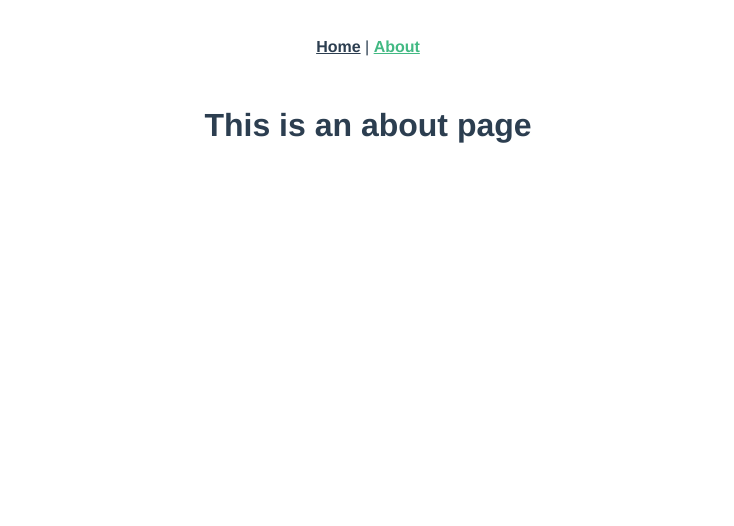
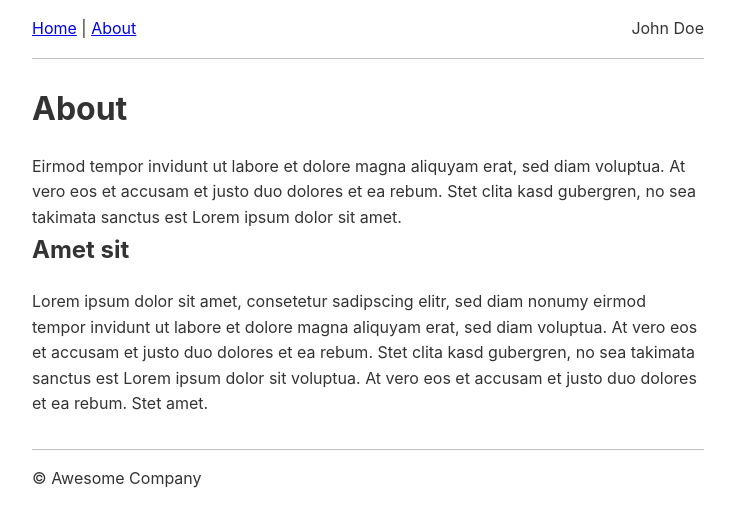
Before and after one commit to nayminhtwe/1875_Baydin_PWA, a Vue app: page /about in a window 1280 px wide. Shown: the top 526 px of the page, without its empty margins (272-1006 px from the left). Built offline with nearby package versions, Linux system fonts and the light colour scheme.

Commit message:
Default Layout

```diff
--- a/src/App.vue
+++ b/src/App.vue
@@ -1,32 +1,40 @@
 <template>
-  <div id="app">
-    <div id="nav">
-      <router-link to="/">Home</router-link> |
-      <router-link to="/about">About</router-link>
-    </div>
-    <router-view/>
-  </div>
+  <component :is="layout">
+    <router-view />
+  </component>
 </template>
 
+<script>
+const DefaultLayout = () => import(/* webpackChunkName: "vsf-layout-default" */ './layouts/Default')
+export default {
+  name: `App`,
+  components: {
+    DefaultLayout
+  },
+  computed: {
+    layout () {
+      return `${(this.$route.meta.layout || 'default')}-layout`
+    }
+  }
+};
+</script>
+
 <style lang="scss">
-#app {
-  font-family: Avenir, Helvetica, Arial, sans-serif;
-  -webkit-font-smoothing: antialiased;
-  -moz-osx-font-smoothing: grayscale;
-  text-align: center;
-  color: #2c3e50;
+* {
+  margin: 0;
+  padding: 0;
 }
 
-#nav {
-  padding: 30px;
+html {
+  line-height: 1.6;
+  color: #333;
+  font-family: -apple-system, BlinkMacSystemFont, 'Segoe UI', 'Roboto', 'Oxygen',
+    'Ubuntu', 'Cantarell', 'Fira Sans', 'Droid Sans', 'Helvetica Neue', sans-serif;
+}
 
-  a {
-    font-weight: bold;
-    color: #2c3e50;
-
-    &.router-link-exact-active {
-      color: #42b983;
-    }
+p {
+  &:not(:first-child) {
+    margin-top: 1.25em;
   }
 }
 </style>
--- /dev/null
+++ b/src/layouts/Default.vue
@@ -0,0 +1,66 @@
+<template>
+  <div class="LayoutDefault">
+    <nav class="LayoutDefault__nav">
+      <router-link to="/">Home</router-link> |
+      <router-link to="/about">About</router-link>
+
+      <div class="LayoutDefault__user">
+        {{ user ? user.name : `Loading...` }}
+      </div>
+    </nav>
+    <main class="LayoutDefault__main">
+      <slot/>
+    </main>
+    <footer class="LayoutDefault__footer">
+      &copy; Awesome Company
+    </footer>
+  </div>
+</template>
+
+<script>
+export default {
+  name: `LayoutDefault`,
+  data() {
+    return {
+      user: null,
+    };
+  },
+  created() {
+    // Simulate fetching user data.
+    setTimeout(() => {
+      this.user = { name: `John Doe` };
+    }, 2000);
+  },
+};
+</script>
+
+<style lang="scss">
+.LayoutDefault {
+  max-width: 42em;
+  margin-right: auto;
+  margin-left: auto;
+  padding-right: 1em;
+  padding-left: 1em;
+
+  &__nav {
+    padding-top: 1em;
+    padding-bottom: 1em;
+    border-bottom: 1px solid #c0c0c0;
+  }
+
+  &__user {
+    float: right;
+  }
+
+  &__main {
+    padding-top: 1.5em;
+    padding-bottom: 2em;
+  }
+
+  &__footer {
+    padding-top: 1em;
+    padding-bottom: 1em;
+    border-top: 1px solid #c0c0c0;
+  }
+}
+</style>
--- a/src/views/About.vue
+++ b/src/views/About.vue
@@ -1,5 +1,28 @@
 <template>
-  <div class="about">
-    <h1>This is an about page</h1>
+  <div class="About">
+    <h1>About</h1>
+    <p>
+      Eirmod tempor invidunt ut labore et dolore magna aliquyam erat, sed diam
+      voluptua. At vero eos et accusam et justo duo dolores et ea rebum. Stet
+      clita kasd gubergren, no sea takimata sanctus est Lorem ipsum dolor sit
+      amet.
+    </p>
+
+    <h2>Amet sit</h2>
+    <p>
+      Lorem ipsum dolor sit amet, consetetur sadipscing elitr, sed diam nonumy
+      eirmod tempor invidunt ut labore et dolore magna aliquyam erat, sed diam
+      voluptua. At vero eos et accusam et justo duo dolores et ea rebum. Stet
+      clita kasd gubergren, no sea takimata sanctus est Lorem ipsum dolor sit
+      voluptua. At vero eos et accusam et justo duo dolores et ea rebum. Stet
+      amet.
+    </p>
   </div>
 </template>
+
+<script>
+
+export default {
+  name: `About`
+};
+</script>
--- a/src/views/Home.vue
+++ b/src/views/Home.vue
@@ -1,18 +1,26 @@
 <template>
-  <div class="home">
-    <img alt="Vue logo" src="../assets/logo.png">
-    <HelloWorld msg="Welcome to Your Vue.js App"/>
+  <div class="Home">
+    <h1>Home</h1>
+    <p>
+      Lorem ipsum dolor sit amet, consetetur sadipscing elitr, sed diam nonumy
+      eirmod tempor invidunt ut labore et dolore magna aliquyam erat, sed diam
+      voluptua. At vero eos et accusam et justo duo dolores et ea rebum. Stet
+      clita kasd gubergren, no sea takimata sanctus est Lorem ipsum dolor sit
+      amet.
+    </p>
+
+    <h2>Amet sit</h2>
+    <p>
+      Eirmod tempor invidunt ut labore et dolore magna aliquyam erat, sed diam
+      voluptua. At vero eos et accusam et justo duo dolores et ea rebum. Stet
+      clita kasd gubergren, no sea takimata sanctus est Lorem ipsum dolor sit
+      amet.
+    </p>
   </div>
 </template>
 
 <script>
-// @ is an alias to /src
-import HelloWorld from '@/components/HelloWorld.vue'
-
 export default {
-  name: 'Home',
-  components: {
-    HelloWorld
-  }
-}
+  name: `Home`
+};
 </script>
```
